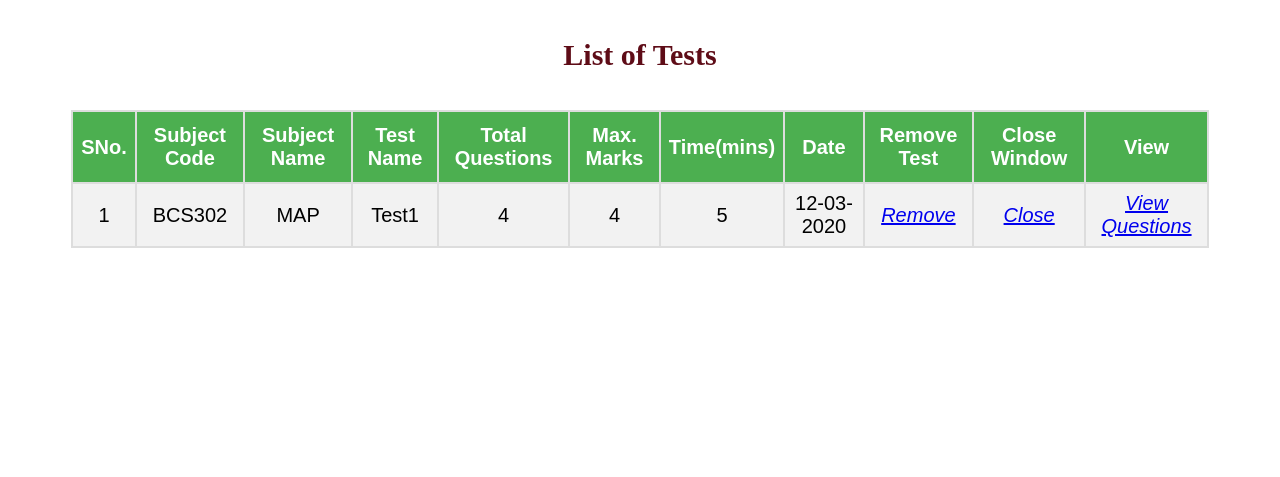
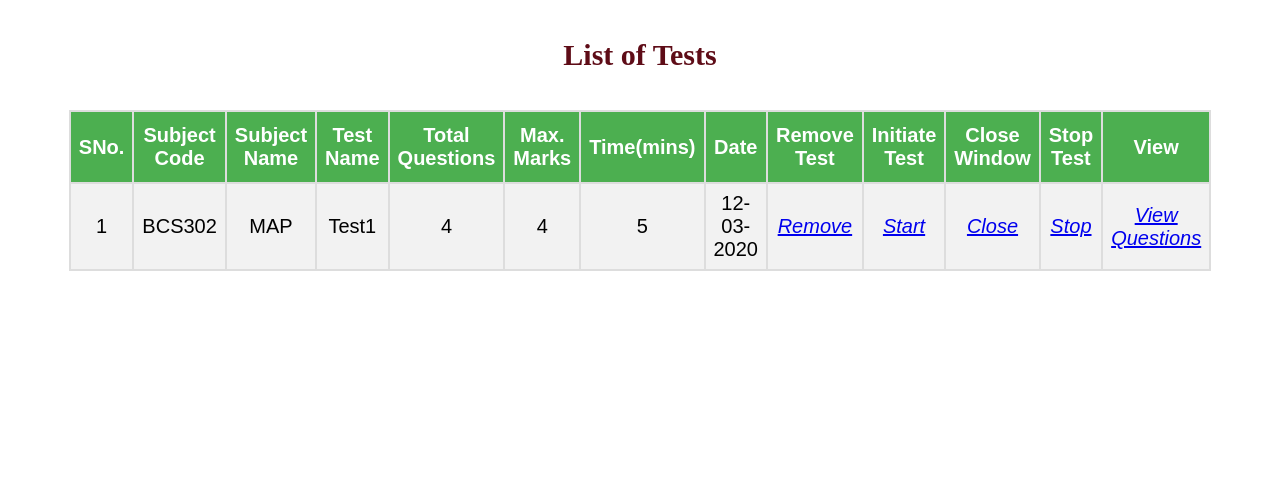
Before and after one commit to pranatimittal/ERP2, a PHP site: page /faculty_pages/viewtest.php in a window 1280 px wide. Shown: the part 227-704 px from the top of the page. Run offline with PHP 8.4, Linux system fonts and the light colour scheme; a user stored in the database is signed in; data comes from the database, SQL or seed files in the repository.

Commit message:
Added button initiate,close,stop

```diff
--- a/faculty_pages/viewtest.php
+++ b/faculty_pages/viewtest.php
@@ -261,7 +261,9 @@ function myFunction() {
     <th>Time(mins)</th>
     <th>Date</th>
     <th>Remove Test</th>
+    <th>Initiate Test</th>
     <th>Close Window</th>
+    <th>Stop Test</th>
     <th>View </th>
   </tr>
 
@@ -283,7 +285,9 @@ while($row = mysqli_fetch_array($result)) {
 
   echo '<tr><td>'.$c++.'</td><td>'.$sc.'</td><td>'.$sn.'</td><td>'.$tn.'</td><td>'.$tq.'</td><td>'.$tm.'</td><td>'.$tl.'</td><td>'.$dat.'</td>
   <td><a title="Delete Test" href="deltest.php?tid='.$qid.'&tname='.$tn.'"><i>Remove</i></a></td>
+  <td><a title="Initiate Test" href="viewtest.php?tid='.$qid.'&tname='.$tn.'"><i>Start</i></a></td>
   <td><a title="Close Window" href="closewin.php?tid='.$qid.'&tname='.$tn.'"><i>Close</i></a></td>
+  <td><a title="Stop Test" href="viewtest.php?tid='.$qid.'&tname='.$tn.'"><i>Stop</i></a></td>
     <td><a title="View Questions" href="viewques.php?tid='.$qid.'&tname='.$tn.'"><i>View Questions</i></a></td></tr>';
 }
 $c=0;
```
